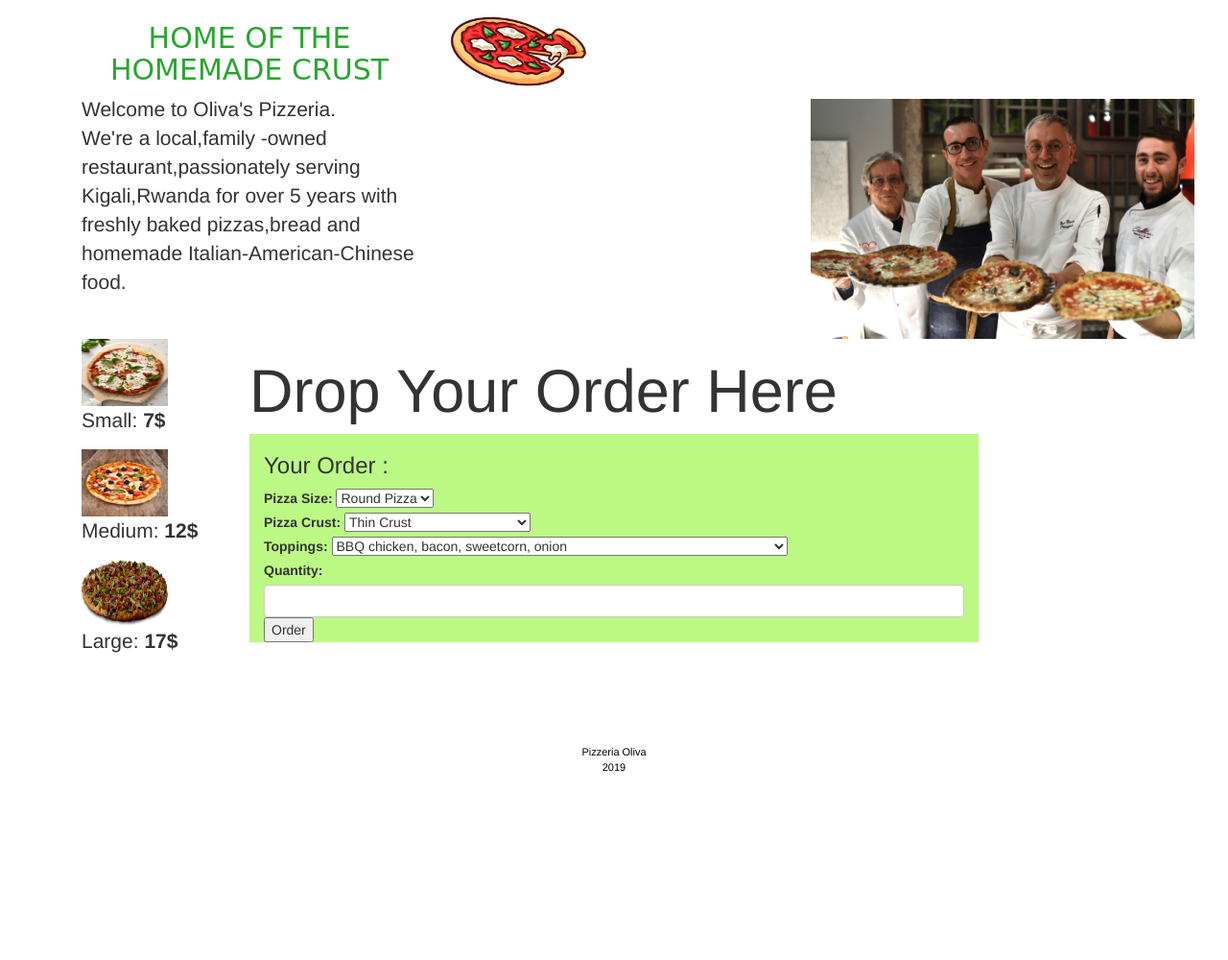
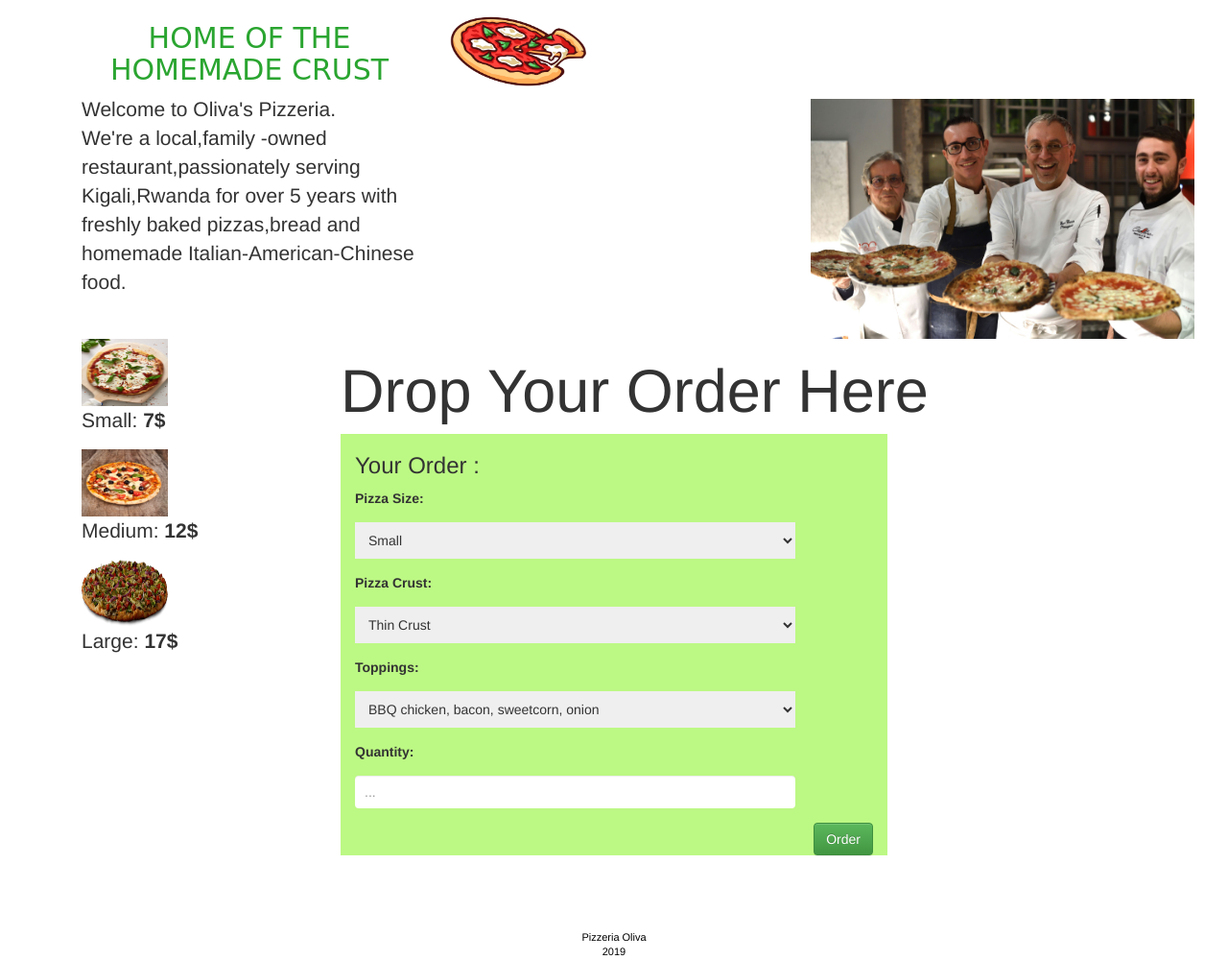
Before and after one commit to Belie06Loryn/PizzaPlace, a plain HTML site: page index.html in a window 1280 px wide. Shown: the part 455-1455 px from the top of the page at 96% size. Before the commit the page ends 1262 px from the top, so only its background shows below. Drawn offline with nearby package versions, Linux system fonts and the light colour scheme.

Commit message:
designed my order

```diff
--- a/Css/Styles.css
+++ b/Css/Styles.css
@@ -40,6 +40,14 @@ h2{
     height:70px;
 
 }
+select , input[type=number]{
+  width: 85%;
+  padding: 10px;
+  margin: 10px 0 15px 0;
+  display: inline-block;
+  border: none;
+
+}
 
 
 
--- a/index.html
+++ b/index.html
@@ -31,25 +31,25 @@
             </div>
         </div>
         <div class="container" >
-            <div class="col-md-2 col-lg-2">
+            <div class="col-md-3 col-lg-3">
                    <img src="Images/b36036a54e1cf9c084f4b702a63e5a08f1e98983.webp" class="piza"><p class="pizas">Small: <strong>7$</strong></p>
                    <img src="Images/bb988e5f25f4e44e52be001ffbaafe2c.jpg" class="piza"><p class="pizas">Medium: <strong>12$</strong></p>
                    <img src="Images/Gourmet_Veggie.png" class="piza"><p class="pizas">Large: <strong>17$</strong></p>
             </div>
             <h1>Drop Your Order Here </h1>
-            <div class="col-md-8 col-lg-8" style="background-color: rgb(188, 248, 132);">
+            <div class="col-md-6 col-lg-6" style="background-color: rgb(188, 248, 132);">
                 <h3>Your Order :</h3>
                    <form action="" method="post">
                         <div class="field">
-                            <label for="psise">Pizza Size: </label>
-                            <select>
-                            <option class="form-control" value="round" selected>Round Pizza</option>
+                            <label for="psise">Pizza Size: </label><br>
+                            <select class="mdb-select md-form">
+                            <option class="form-control" value="round" >Large</option>
                             <option class="form-control" value="medium">Medium</option>
-                            <option class="form-control" value="small">Small</option>
+                            <option class="form-control" value="small" selected>Small</option>
                             </select>
                         </div>
                         <div class="field">
-                            <label for="crust">Pizza Crust: </label>
+                            <label for="crust">Pizza Crust: </label><br>
                             <select>
                             <option class="form-control" value="cr1" selected>Thin Crust</option>
                             <option class="form-control" value="cr2">Thick Crust</option>
@@ -61,7 +61,7 @@
                             </select>
                         </div>
                         <div class="field">
-                            <label for="toppi">Toppings: </label>
+                            <label for="toppi">Toppings: </label><br>
                             <select>
                             <option class="form-control" value="to1" selected>BBQ chicken, bacon, sweetcorn, onion</option>
                             <option class="form-control" value="to2">Bacon, pineapple</option>
@@ -75,13 +75,13 @@
                             </select>
                         </div>
                         <div class="field">
-                            <label for="qty">Quantity: </label>
-                            <input type="number" class="form-control" id="qty">
+                            <label for="qty">Quantity: </label><br>
+                            <input type="number" class="form-control" id="qty" cols="3" rows="2" placeholder="...">
                         </div>
-                        <button id="order" type="button">Order</button>
+                        <button id="order" type="button" class="btn btn-success" style="float:right;">Order</button>
                     </form>
             </div>
-            <div class="col-md-2 col-lg-2"></div>
+            <div class="col-md-3 col-lg-3"></div>
         </div>
     </div>
     <div class="footer">
```
